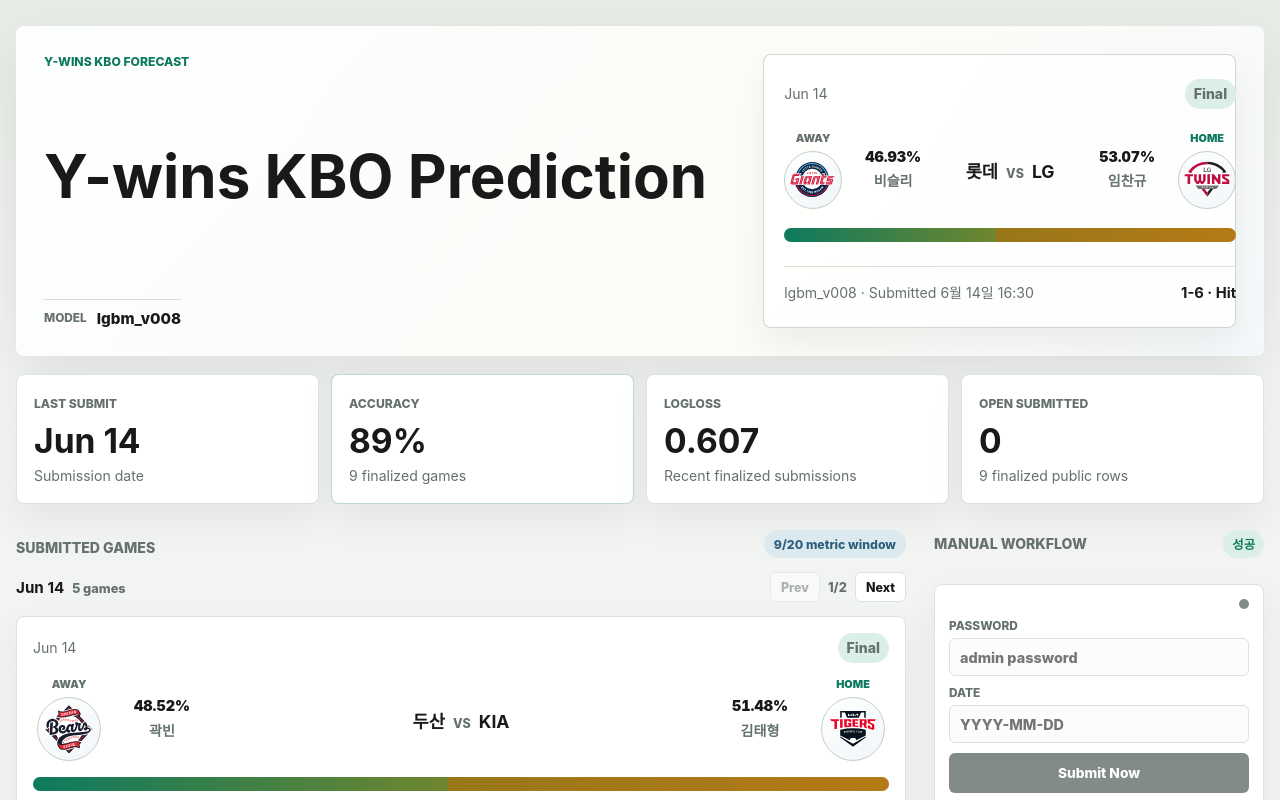
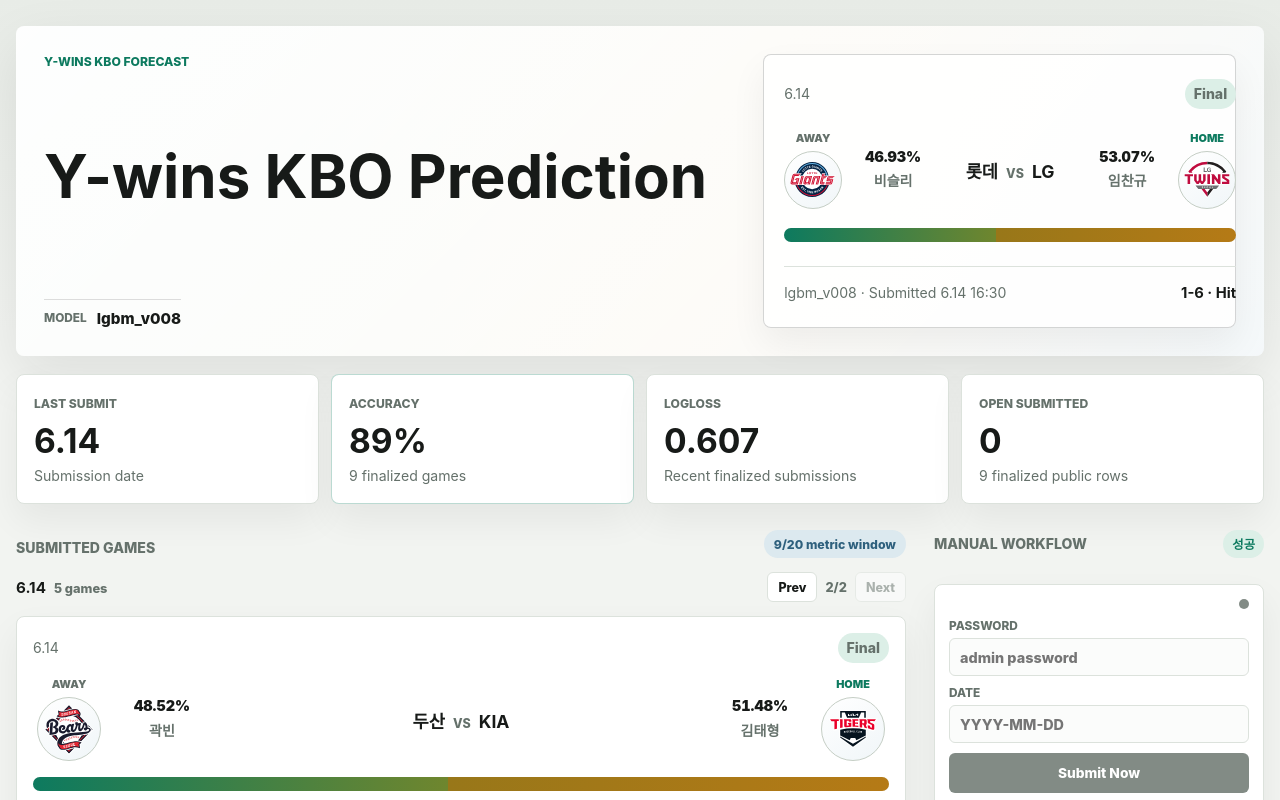
Before and after one commit to Berry-mas/statiz-kbo-win-prediction, a Next.js app in the folder web/: page / in a window 1280 px wide. Shown: the top 800 px of the page. Built offline with nearby package versions, Linux system fonts and the light colour scheme.

Commit message:
Refine dashboard date pagination

```diff
--- a/web/app/date-pager.tsx
+++ b/web/app/date-pager.tsx
@@ -16,7 +16,7 @@ type DatePagerProps = {
 };
 
 export function DatePager({ ariaLabel, pages }: DatePagerProps) {
-  const [pageIndex, setPageIndex] = useState(0);
+  const [pageIndex, setPageIndex] = useState(Math.max(pages.length - 1, 0));
   const activePageIndex = Math.min(pageIndex, Math.max(pages.length - 1, 0));
   const activePage = pages[activePageIndex];
   const pageSummary = useMemo(() => {
--- a/web/app/globals.css
+++ b/web/app/globals.css
@@ -304,7 +304,7 @@ h3 {
 
 .date-pager-controls button:disabled {
   color: var(--muted);
-  cursor: not-allowed;
+  cursor: default;
   opacity: 0.5;
 }
 
--- a/web/app/page.tsx
+++ b/web/app/page.tsx
@@ -213,7 +213,6 @@ export default async function DashboardPage() {
             <div className="section-heading compact">
               <div>
                 <p className="eyebrow">Finalized ledger</p>
-                <h2>확정 결과</h2>
               </div>
             </div>
             {ledgerGames.length > 0 ? (
@@ -403,7 +402,7 @@ function groupGamesByDate(games: RecentGame[]): Array<{ key: string; games: Rece
     const key = gameDateKey(game);
     groups.set(key, [...(groups.get(key) ?? []), game]);
   }
-  return Array.from(groups, ([key, group]) => ({ key, games: group }));
+  return Array.from(groups, ([key, group]) => ({ key, games: group })).sort((a, b) => a.key.localeCompare(b.key));
 }
 
 function gameDateKey(game: RecentGame): string {
@@ -711,10 +710,14 @@ function statusLabel(status: string): string {
 }
 
 function formatDate(value: string): string {
-  return new Intl.DateTimeFormat("en", {
-    month: "short",
+  const parts = new Intl.DateTimeFormat("en-US", {
+    month: "numeric",
     day: "numeric",
-  }).format(new Date(value));
+    timeZone: "Asia/Seoul",
+  }).formatToParts(new Date(value));
+  const month = parts.find((part) => part.type === "month")?.value ?? "";
+  const day = parts.find((part) => part.type === "day")?.value ?? "";
+  return `${month}.${day}`;
 }
 
 function formatGameCount(value: number): string {
@@ -722,14 +725,15 @@ function formatGameCount(value: number): string {
 }
 
 function formatTimestamp(value: string): string {
-  return new Intl.DateTimeFormat("ko-KR", {
-    month: "short",
-    day: "numeric",
+  const date = new Date(value);
+  const dateLabel = formatDate(value);
+  const timeLabel = new Intl.DateTimeFormat("ko-KR", {
     hour: "2-digit",
     minute: "2-digit",
     hour12: false,
     timeZone: "Asia/Seoul",
-  }).format(new Date(value));
+  }).format(date);
+  return `${dateLabel} ${timeLabel}`;
 }
 
 function formatRate(value: number | null): string {
```
